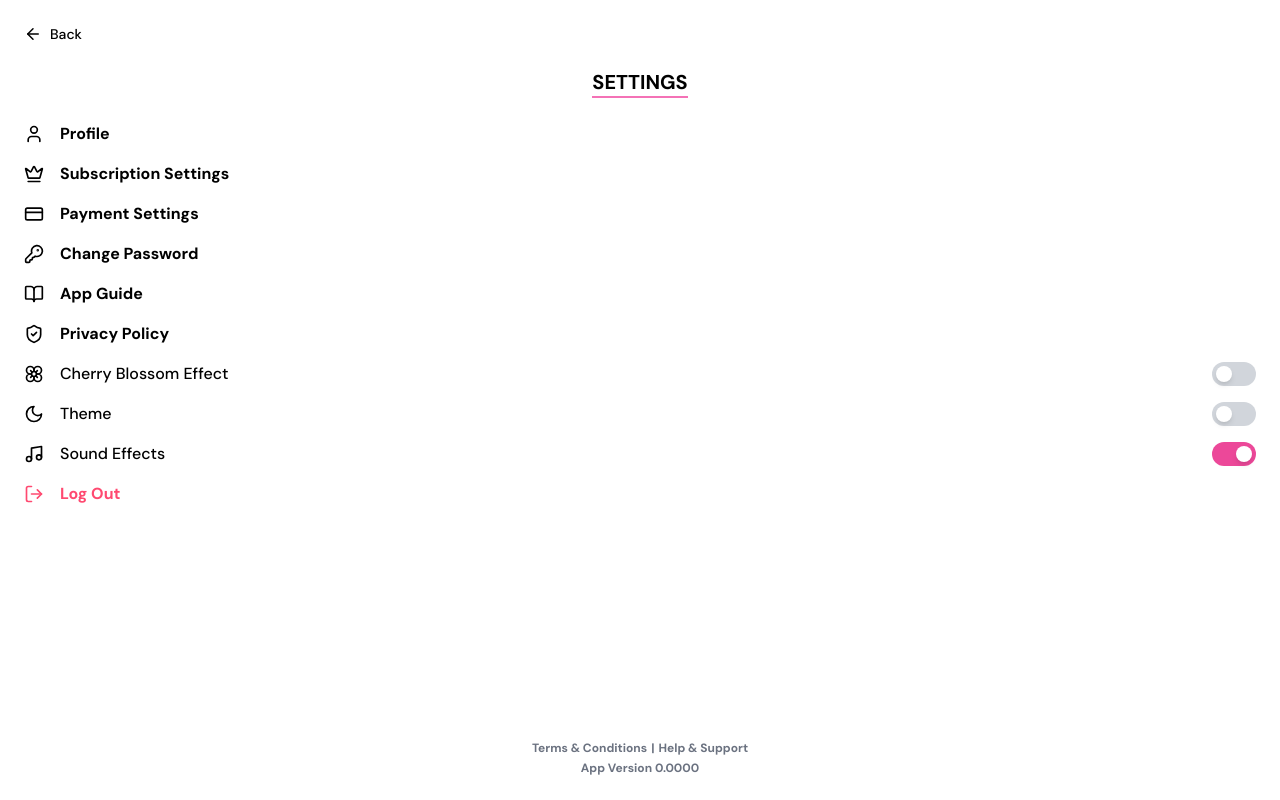
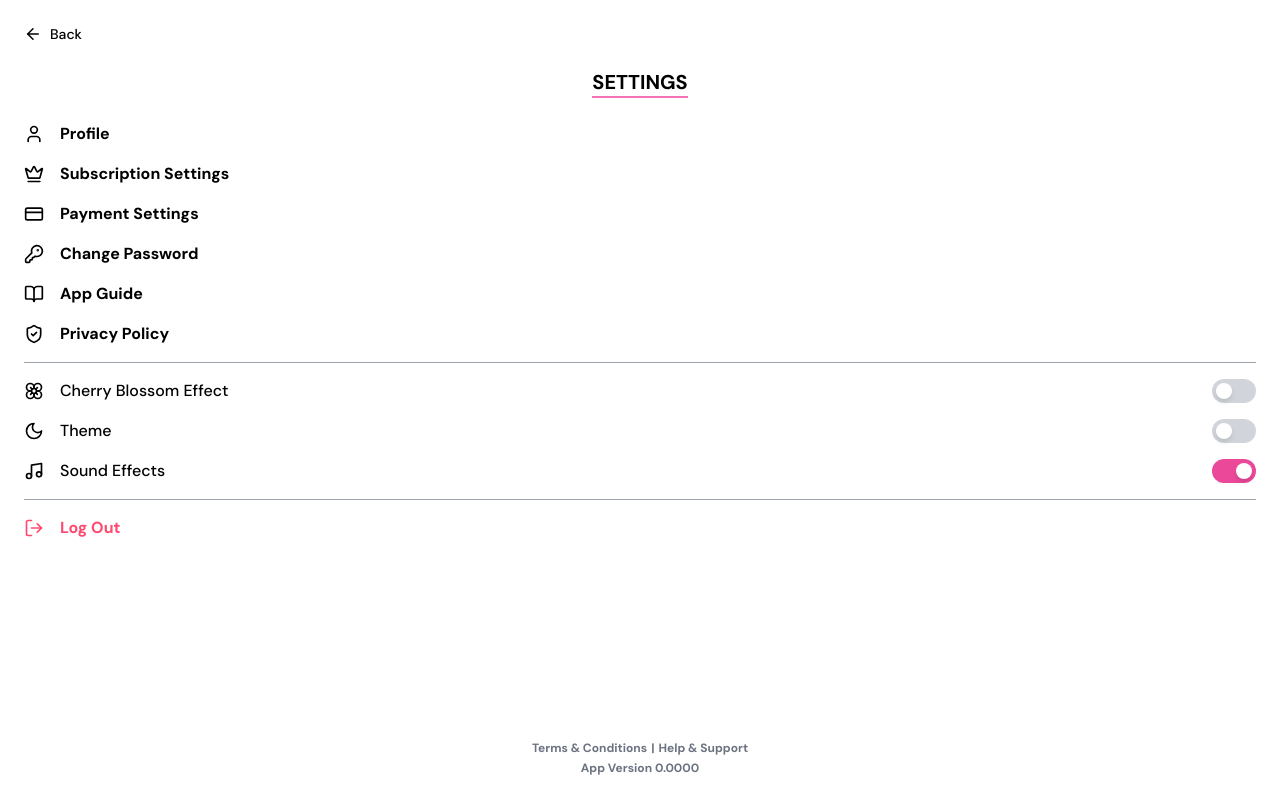
Before and after one commit to kahitoz-infra/kahitoz-japanese-app, a Next.js app: page /Settings in a window 1280 px wide. Built offline with nearby package versions, Linux system fonts and the light colour scheme.

Commit message:
Added separators between the Settings, Toggles and Log Out Button in the Settings Page

```diff
--- a/app/Settings/page.js
+++ b/app/Settings/page.js
@@ -18,6 +18,11 @@ export default function SettingsPage() {
     { label: 'App Guide', href: '/app-guide', icon: <BookOpen size={20} /> },
     { label: 'Privacy Policy', href: '/privacy-policy', icon: <ShieldCheck size={20} /> },
   ];
+
+  const Line = () => (
+  <hr className="my-3 border-t border-gray-400 dark:border-gray-500" />
+);
+
 
   return (
 
@@ -45,7 +50,7 @@ export default function SettingsPage() {
               </Link>
             </li>
           ))}
-
+          <Line />
           {/* Toggles */}
           <li className="flex justify-between items-center mt-2  dark:text-white">
             <div className="flex items-center text-md font-medium">
@@ -71,7 +76,7 @@ export default function SettingsPage() {
             <Toggle enabled={soundEffects} setEnabled={setSoundEffects} />
           </li>
 
-
+          <Line />
           {/* Logout */}
           <li className="flex items-center text-md font-bold text-[#ff4970] mt-4 dark:text-[#FF5E2C]">
             <Link href="/logout" className="flex items-center hover:opacity-80 transition">
```
